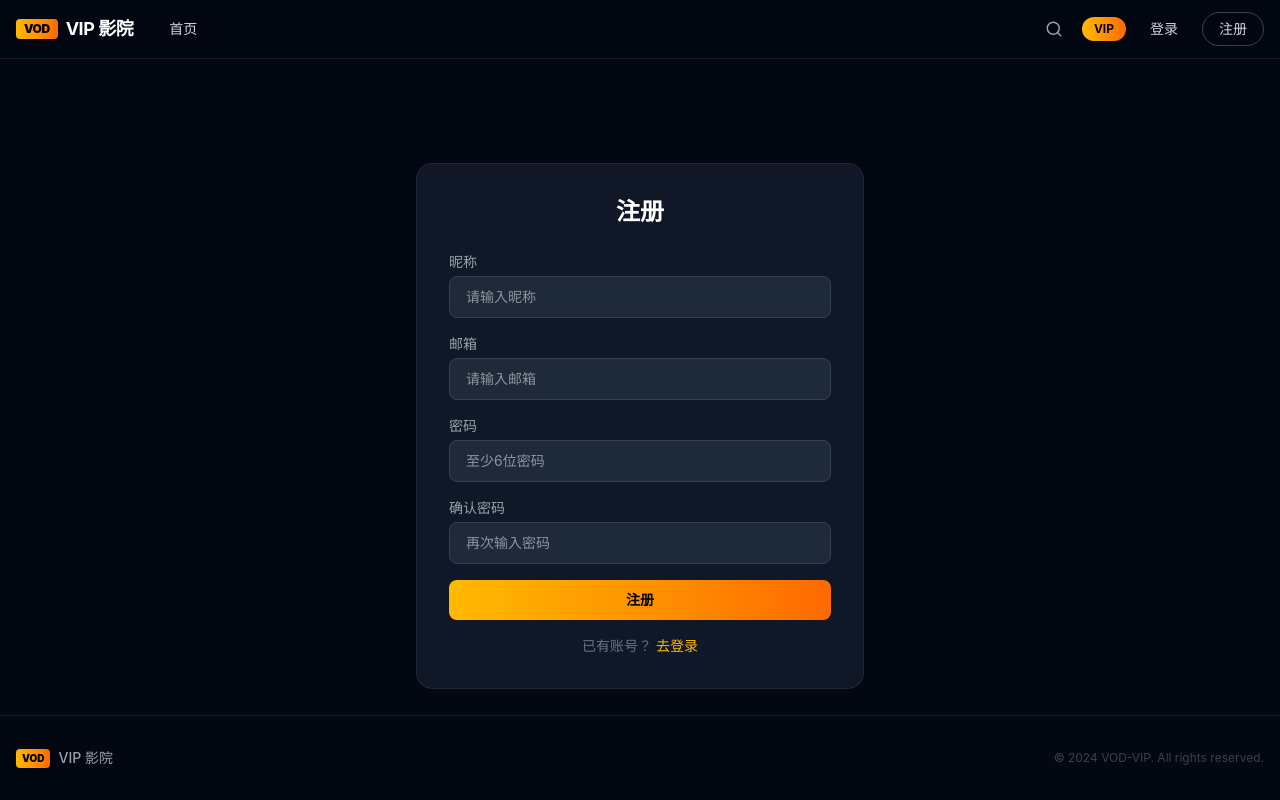
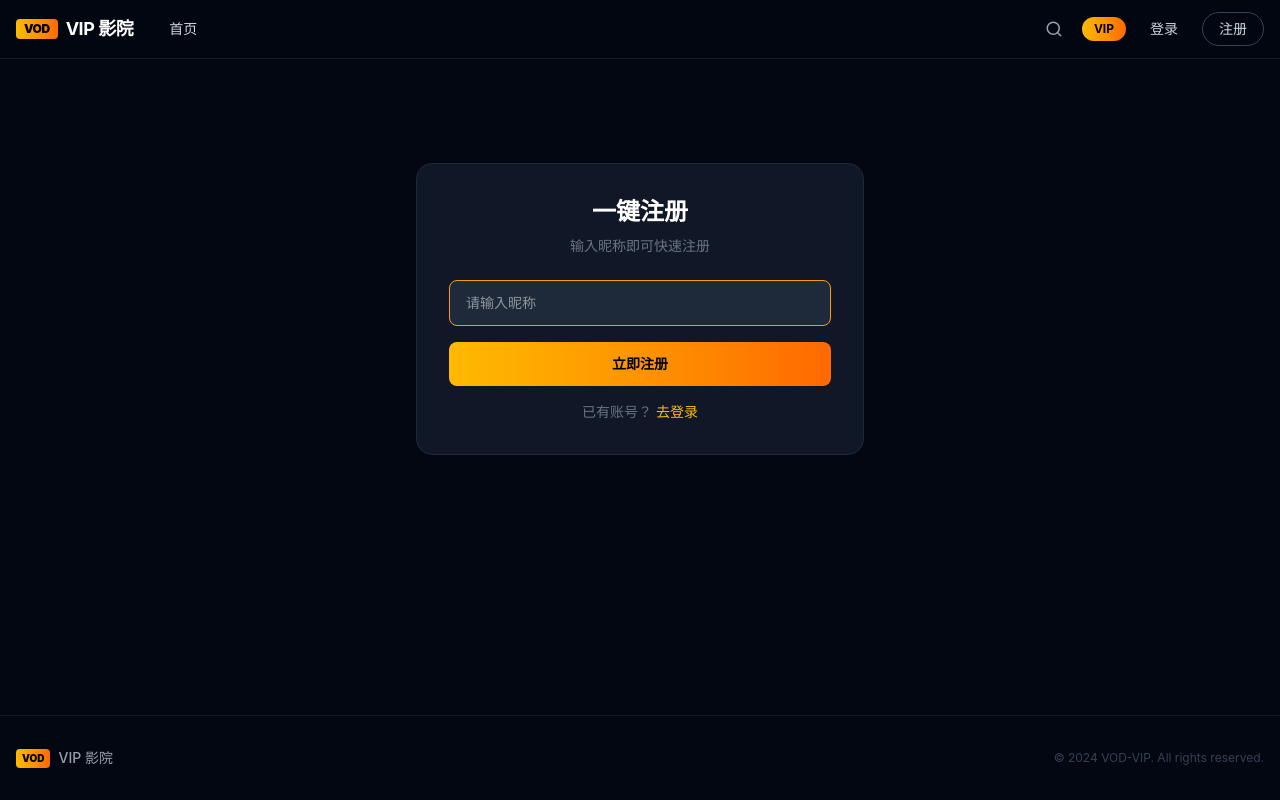
Before and after one commit to a0916w/vod-vip, a Vue app in the folder frontend/: page /register in a window 1280 px wide. Built offline with nearby package versions, Linux system fonts and the light colour scheme; the HTML template or start-up script is replaced by a standard one.

Commit message:
feat: 一键注册（只需昵称）+ 登录支持昵称
- 注册只需输入昵称，后端自动生成邮箱和密码
- 登录支持昵称或邮箱
- 注册页简化为单输入框 + 一键注册按钮

Made-with: Cursor

```diff
--- a/frontend/src/api/index.ts
+++ b/frontend/src/api/index.ts
@@ -76,10 +76,10 @@ export interface Paginated<T> {
 }
 
 // Auth
-export const apiRegister = (data: { nickname: string; email: string; password: string; password_confirmation: string }) =>
+export const apiRegister = (data: { nickname: string }) =>
   http.post<{ user: User; token: string }>('/register', data)
 
-export const apiLogin = (data: { email: string; password: string }) =>
+export const apiLogin = (data: { account: string; password: string }) =>
   http.post<{ user: User; token: string }>('/login', data)
 
 export const apiLogout = () => http.post('/logout')
--- a/frontend/src/stores/auth.ts
+++ b/frontend/src/stores/auth.ts
@@ -18,14 +18,14 @@ export const useAuthStore = defineStore('auth', () => {
     localStorage.setItem('token', t)
   }
 
-  async function login(email: string, password: string) {
-    const { data } = await apiLogin({ email, password })
+  async function login(account: string, password: string) {
+    const { data } = await apiLogin({ account, password })
     setAuth(data.user, data.token)
     await fetchUser()
   }
 
-  async function register(nickname: string, email: string, password: string, password_confirmation: string) {
-    const { data } = await apiRegister({ nickname, email, password, password_confirmation })
+  async function register(nickname: string) {
+    const { data } = await apiRegister({ nickname })
     setAuth(data.user, data.token)
     await fetchUser()
   }
--- a/frontend/src/views/LoginView.vue
+++ b/frontend/src/views/LoginView.vue
@@ -7,7 +7,7 @@ const router = useRouter()
 const route = useRoute()
 const auth = useAuthStore()
 
-const email = ref('')
+const account = ref('')
 const password = ref('')
 const error = ref('')
 const loading = ref(false)
@@ -16,7 +16,7 @@ async function handleLogin() {
   error.value = ''
   loading.value = true
   try {
-    await auth.login(email.value, password.value)
+    await auth.login(account.value, password.value)
     const redirect = (route.query.redirect as string) || '/'
     router.push(redirect)
   } catch (err: any) {
@@ -36,13 +36,13 @@ async function handleLogin() {
 
       <form @submit.prevent="handleLogin" class="space-y-4">
         <div>
-          <label class="mb-1 block text-sm text-gray-400">邮箱</label>
+          <label class="mb-1 block text-sm text-gray-400">昵称 / 邮箱</label>
           <input
-            v-model="email"
-            type="email"
+            v-model="account"
+            type="text"
             required
             class="w-full rounded-lg border border-gray-700 bg-gray-800 px-4 py-2.5 text-sm text-white outline-none transition focus:border-amber-500"
-            placeholder="请输入邮箱"
+            placeholder="请输入昵称或邮箱"
           />
         </div>
         <div>
@@ -66,7 +66,7 @@ async function handleLogin() {
 
       <p class="mt-4 text-center text-sm text-gray-500">
         还没有账号？
-        <RouterLink to="/register" class="text-amber-400 hover:underline">立即注册</RouterLink>
+        <RouterLink to="/register" class="text-amber-400 hover:underline">一键注册</RouterLink>
       </p>
     </div>
   </div>
--- a/frontend/src/views/RegisterView.vue
+++ b/frontend/src/views/RegisterView.vue
@@ -7,23 +7,18 @@ const router = useRouter()
 const auth = useAuthStore()
 
 const nickname = ref('')
-const email = ref('')
-const password = ref('')
-const passwordConfirmation = ref('')
 const error = ref('')
 const loading = ref(false)
 
 async function handleRegister() {
   error.value = ''
-
-  if (password.value !== passwordConfirmation.value) {
-    error.value = '两次密码不一致'
+  if (!nickname.value.trim()) {
+    error.value = '请输入昵称'
     return
   }
-
   loading.value = true
   try {
-    await auth.register(nickname.value, email.value, password.value, passwordConfirmation.value)
+    await auth.register(nickname.value.trim())
     router.push('/')
   } catch (err: any) {
     const data = err.response?.data
@@ -41,58 +36,28 @@ async function handleRegister() {
 <template>
   <div class="mx-auto mt-20 max-w-md">
     <div class="rounded-2xl border border-gray-800 bg-gray-900 p-8">
-      <h2 class="mb-6 text-center text-2xl font-bold">注册</h2>
+      <h2 class="mb-2 text-center text-2xl font-bold">一键注册</h2>
+      <p class="mb-6 text-center text-sm text-gray-500">输入昵称即可快速注册</p>
 
       <div v-if="error" class="mb-4 rounded-lg bg-red-500/10 px-4 py-3 text-sm text-red-400">{{ error }}</div>
 
       <form @submit.prevent="handleRegister" class="space-y-4">
         <div>
-          <label class="mb-1 block text-sm text-gray-400">昵称</label>
           <input
             v-model="nickname"
             type="text"
             required
-            class="w-full rounded-lg border border-gray-700 bg-gray-800 px-4 py-2.5 text-sm text-white outline-none transition focus:border-amber-500"
+            autofocus
+            class="w-full rounded-lg border border-gray-700 bg-gray-800 px-4 py-3 text-sm text-white outline-none transition focus:border-amber-500"
             placeholder="请输入昵称"
-          />
-        </div>
-        <div>
-          <label class="mb-1 block text-sm text-gray-400">邮箱</label>
-          <input
-            v-model="email"
-            type="email"
-            required
-            class="w-full rounded-lg border border-gray-700 bg-gray-800 px-4 py-2.5 text-sm text-white outline-none transition focus:border-amber-500"
-            placeholder="请输入邮箱"
-          />
-        </div>
-        <div>
-          <label class="mb-1 block text-sm text-gray-400">密码</label>
-          <input
-            v-model="password"
-            type="password"
-            required
-            minlength="6"
-            class="w-full rounded-lg border border-gray-700 bg-gray-800 px-4 py-2.5 text-sm text-white outline-none transition focus:border-amber-500"
-            placeholder="至少6位密码"
-          />
-        </div>
-        <div>
-          <label class="mb-1 block text-sm text-gray-400">确认密码</label>
-          <input
-            v-model="passwordConfirmation"
-            type="password"
-            required
-            class="w-full rounded-lg border border-gray-700 bg-gray-800 px-4 py-2.5 text-sm text-white outline-none transition focus:border-amber-500"
-            placeholder="再次输入密码"
           />
         </div>
         <button
           type="submit"
           :disabled="loading"
-          class="w-full rounded-lg bg-gradient-to-r from-amber-400 to-orange-500 py-2.5 text-sm font-bold text-black transition hover:shadow-lg hover:shadow-amber-500/25 disabled:opacity-50"
+          class="w-full rounded-lg bg-gradient-to-r from-amber-400 to-orange-500 py-3 text-sm font-bold text-black transition hover:shadow-lg hover:shadow-amber-500/25 disabled:opacity-50"
         >
-          {{ loading ? '注册中...' : '注册' }}
+          {{ loading ? '注册中...' : '立即注册' }}
         </button>
       </form>
 
```
Also changed, not shown: 1 other file (tests, documents, lock files or other folders).
